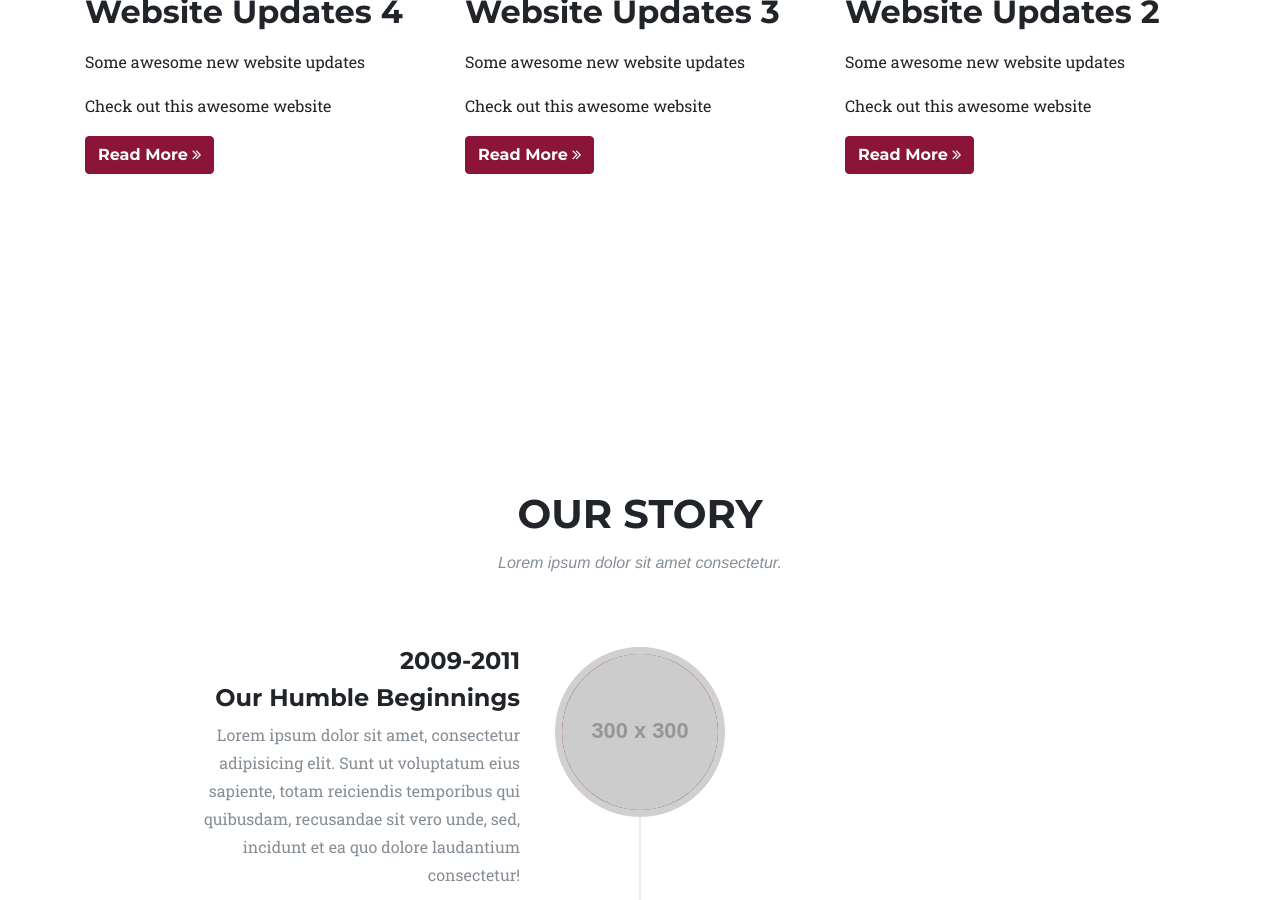
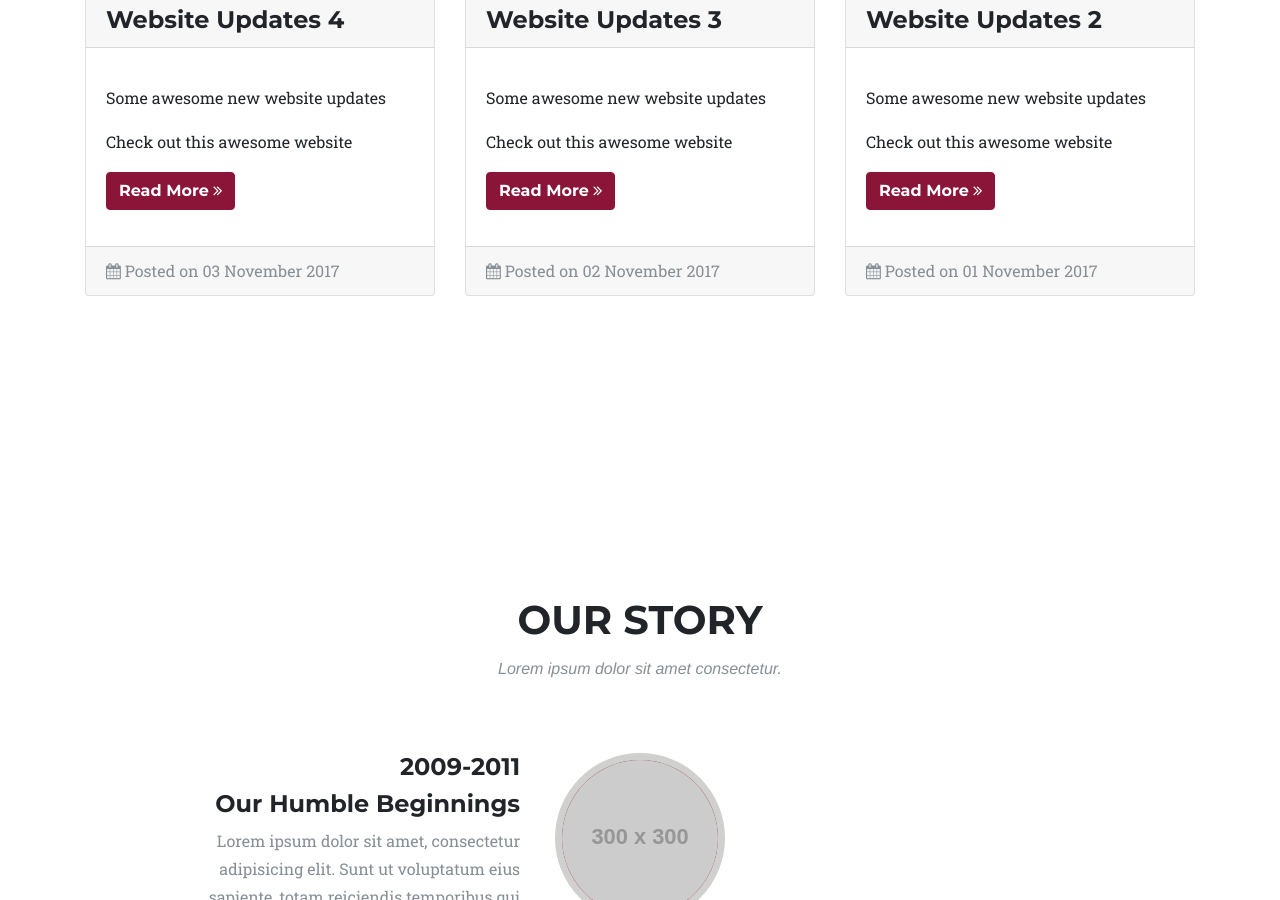
Before and after one commit to trianglefraternitymtu/trianglefraternitymtu.github.io, a Jekyll site: the page built from index.md, in a window 1280 px wide and 900 px high, scrolled down 1377 px. Built offline with Jekyll 4.4.1, drawn with Linux system fonts in a browser that asks for light colours; nearby versions of some CDN libraries; some web fonts are replaced.

Commit message:
Making blogs excerpts on the front page in cards instead of just floating text.

```diff
--- a/_layouts/home.html
+++ b/_layouts/home.html
@@ -60,13 +60,22 @@
         <div class="row">
           {% for post in site.posts %}
           <div class="col-lg-4">
-            <h2>{{ post.title }}</h2>
-            {% if page.excerpt == page.content %}
-            <p>{{ post.content | remove_first: post.excerpt | truncatewords: 150 }}</p>
-            {% else %}
-            <p>{{ post.excerpt | truncatewords: 150 }}</p>
-            {% endif %}
-            <p><a class="btn btn-primary" href="{{ post.url }}" role="button">Read More <i class="fa fa-angle-double-right" aria-hidden="true"></i></a></p>
+            <div class="card">
+              <h4 class="card-header">{{ post.title }}</h4>
+              <div class="card-body">
+                <p class="card-text">
+                {% if page.excerpt == page.content %}
+                {{ post.content | remove_first: post.excerpt | truncatewords: 150 }}</p>
+                {% else %}
+                {{ post.excerpt | truncatewords: 150 }}
+                {% endif %}
+                </p>
+                <p><a class="btn btn-primary" href="{{ post.url }}" role="button">Read More <i class="fa fa-angle-double-right" aria-hidden="true"></i></a></p>
+              </div>
+              <div class="card-footer text-muted">
+                <i class="fa fa-calendar" aria-hidden="true"></i> Posted on {{ post.date | date_to_long_string }}{% if post.author %} by {{ post.author }}{% endif %}
+              </div>
+            </div>
           </div>
           {% if forloop.index >= 3 %}
           {% break %}
```
